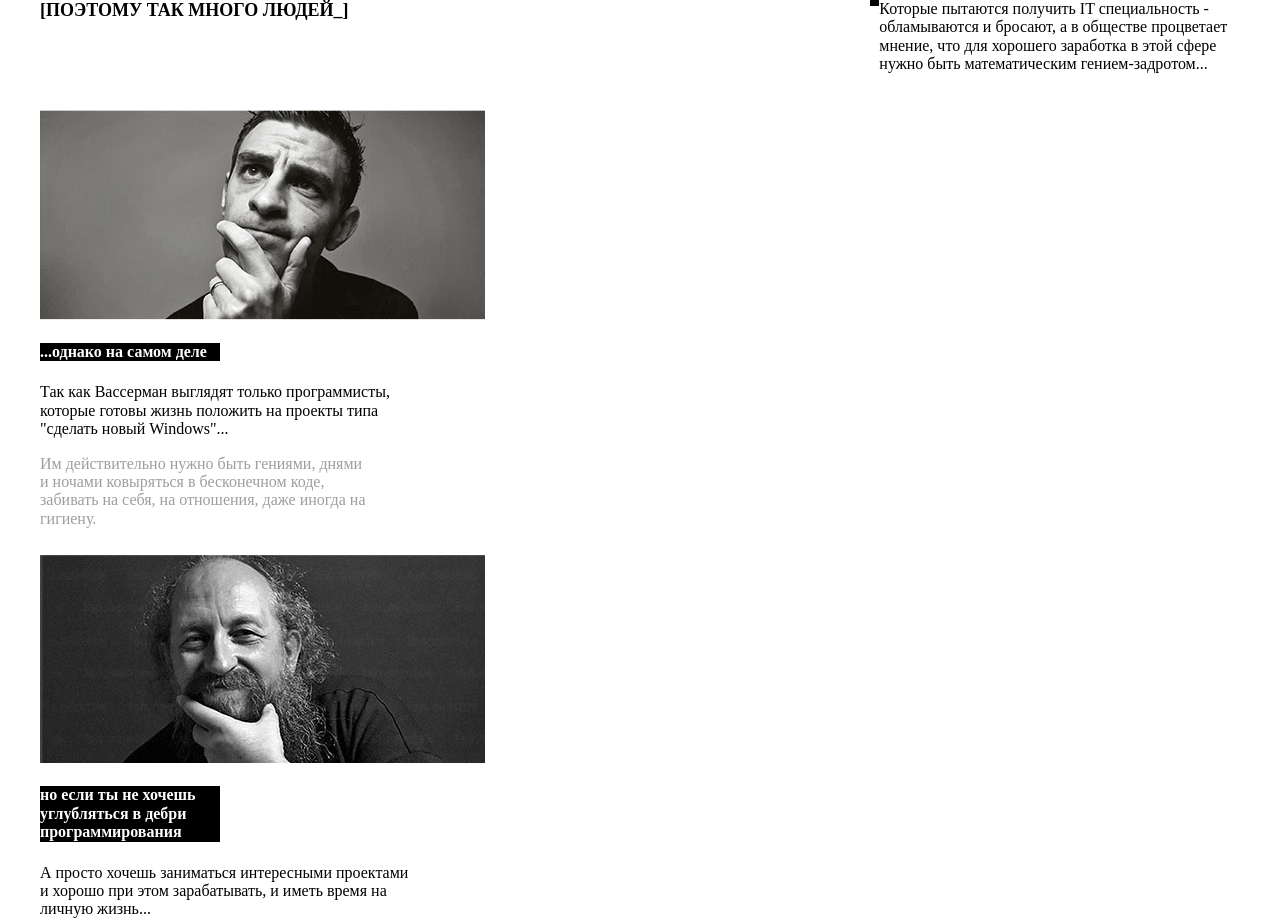
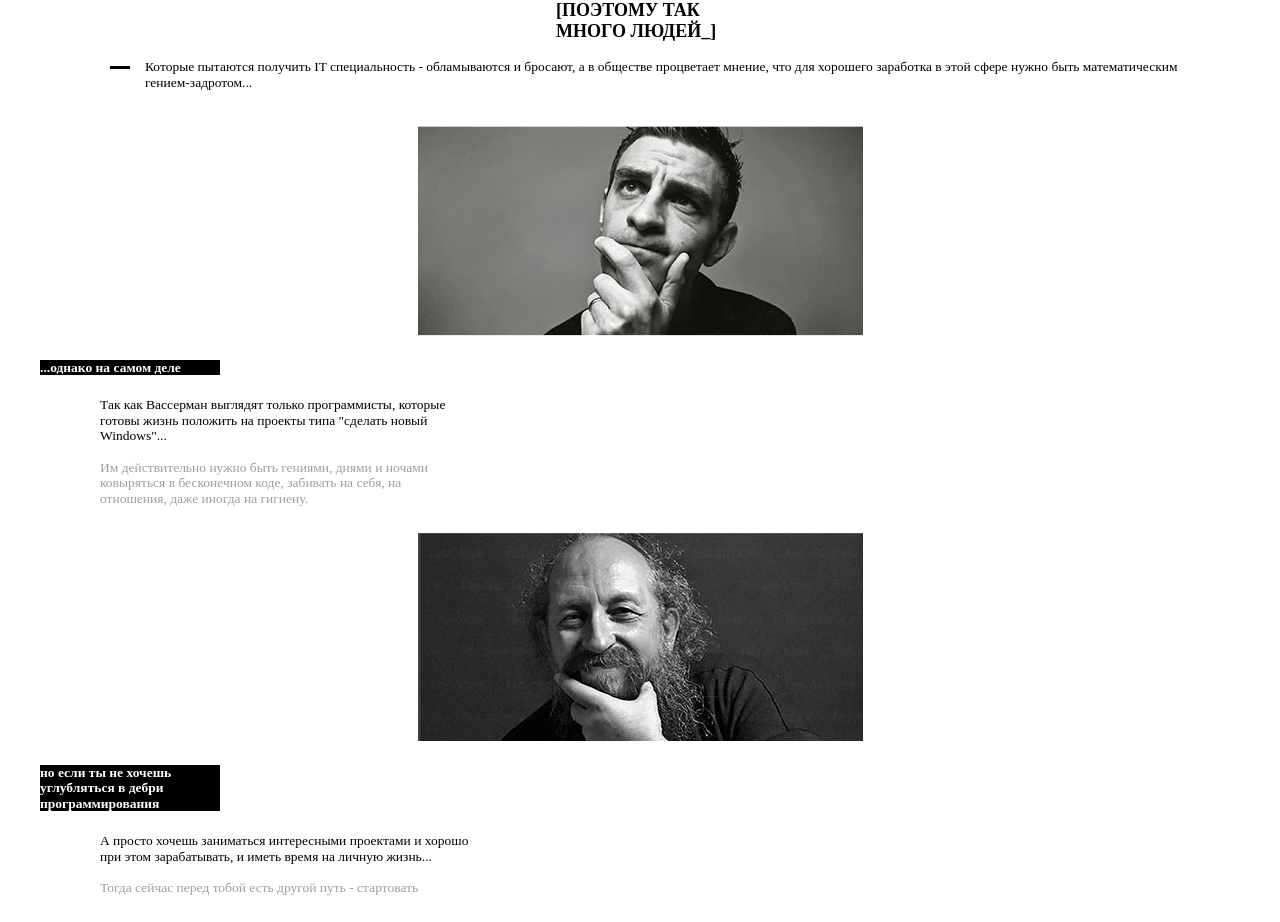
Before and after one commit to ValeriiKovalenko/GoIT-Landing-page, a website: page src/index.html in a window 1280 px wide. Shown: the top 922 px of the page. Drawn offline with nearby package versions, Linux system fonts and the light colour scheme; files that its build step writes are made by us from their sources.

Commit message:
after centering

```diff
--- a/src/html/section7.html
+++ b/src/html/section7.html
@@ -1,25 +1,25 @@
-<section class="section7">
+<section class="section7 container">
     <div class="section7__title_info">
         <h3 class="section7__section_title">&#91;поэтому так много людей_&#93;</h3>
-        <p class="section7__medium_font">Которые пытаются получить IT специальность - обламываются и бросают,
-        а в обществе процветает мнение, что для хорошего заработка в этой
-        сфере нужно быть математическим гением-задротом...</p>
+        <p class="section7__medium_font">Которые пытаются получить IT специальность -
+        обламываются и бросают, а в обществе процветает мнение, что для хорошего
+        заработка в этой сфере нужно быть математическим гением-задротом...</p>
     </div>
     <picture class="section7__man_image">
         <source srcset="../images/section7_man1.jpg, ../images/section7_man1x2.jpg 2x" alt="young man">
-            <img src="../images/section7_man1.jpg" alt="default image">
+        <img src="../images/section7_man1.jpg" alt="default image">
     </picture>
     <h4 class="section7__black_background">...однако на самом деле</h4>
-    <p class="section7__bold_font">Так как Вассерман выглядят только программисты, которые готовы жизнь
-        положить на проекты типа "сделать новый Windows"...</p>
-    <p class="section7__content">Им действительно нужно быть гениями, днями и ночами ковыряться в
-        бесконечном коде, забивать на себя, на отношения, даже иногда на гигиену.</p>
+    <p class="section7__bold_font">Так как Вассерман выглядят только программисты, которые
+        готовы жизнь положить на проекты типа "сделать новый Windows"...</p>
+    <p class="section7__content">Им действительно нужно быть гениями, днями и ночами
+        ковыряться в бесконечном коде, забивать на себя, на отношения, даже иногда на гигиену.</p>
     <picture class="section7__man_image">
         <source srcset="../images/section7_man2.jpg, ../images/section7_man2x2.jpg 2x" alt="old man">
         <img src="../images/section7_man2.jpg" alt="default image">
     </picture>
     <h4 class="section7__black_background">но если ты не хочешь углубляться в дебри программирования</h4>
-    <p class="section7__bold_font">А просто хочешь заниматься интересными проектами и хорошо при этом зарабатывать,
-        и иметь время на личную жизнь...</p>
+    <p class="section7__bold_font">А просто хочешь заниматься интересными проектами и хорошо при этом
+        зарабатывать, и иметь время на личную жизнь...</p>
     <p class="section7__content">Тогда сейчас перед тобой есть другой путь - стартовать</p>
 </section>
--- a/src/sass/section7Style.scss
+++ b/src/sass/section7Style.scss
@@ -1,5 +1,8 @@
 /*SECTION 7*/
 .section7{
+    display: flex;
+    justify-content: center;
+    flex-flow: column;
 
 }
 /*div*/
@@ -7,62 +10,68 @@
     display: flex;
     justify-content: space-between;
     flex-flow: row wrap;
+    margin:0 60px;
 }
 
 /*h3*/
 .section7__section_title{
     display: block;
+    width: 168px;
+    margin: 0 auto;
     font-family: 'Acrom ExtraBold';
     font-size: 18px;
     margin-bottom: 18px;
     text-transform: uppercase;
+    position: relative;
 }
 /*p & psevdo*/
 .section7__medium_font::before{
-    display: table;
     content: "";
     width: 20px;
-    height: 2px;
-    border: solid 2px;
-    border-color: black;
+    height: 3px;
     background-color: black;
-    margin: 0;
-    padding: 0;
+    position: absolute;
+    left: 10px;
+    top: 7px;
 }
 
 .section7__medium_font{
     display: flex;
     font-family: 'Acrom Medium';
-    font-size: 13,5px;
-    width: 370px;
+    font-size: 13.5px;
+    padding-left:45px;
+    position: relative;
     margin-bottom: 36px;
 }
-
+/*picture*/
 .section7__man_image{
     margin-bottom: 20px;
+    margin: 0 auto;
 }
-
+/*p*/
 .section7__bold_font{
     font-family: 'Acrom Bold';
-    font-size: 13,5px;
+    font-size: 13.5px;
     width: 370px;
+    margin:0 60px;
     margin-bottom: 16px;
 }
-
+/*h4*/
 .section7__black_background{
     font-family: 'Acrom ExtraBold';
-    font-size: 13,5px;
+    font-size: 13.5px;
     color: white;
     background-color: black;
     width: 180px;
     margin-bottom: 22px;
     margin-top: 19px;
 }
-
+/*p*/
 .section7__content{
     font-family: 'Acrom Regular';
-    font-size: 13,5px;
+    font-size: 13.5px;
     color: #9e9ea0;
     width: 328px;
+    margin:0 60px;
     margin-bottom: 27px;
 }
```
Also changed, not shown: build/css/styles.css, build/css/styles.min.css, build/index.html.
